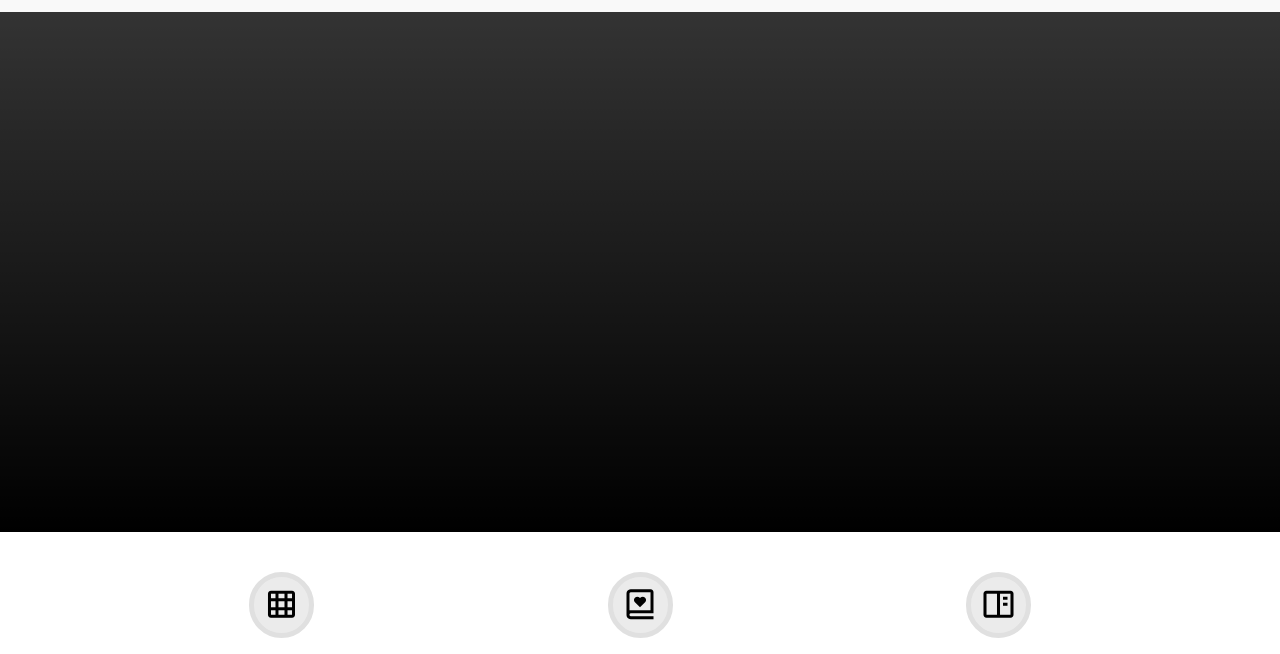
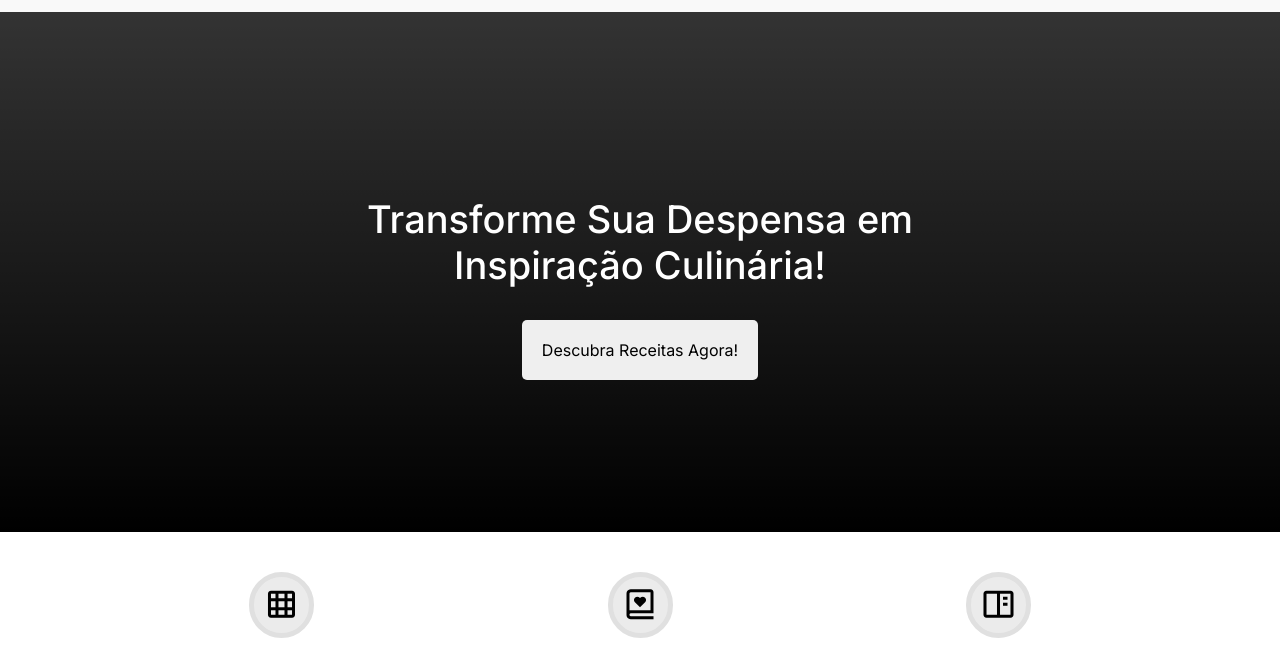
Before and after one commit to ericksntz/AW1-2023, a plain HTML site: page 4º Bimestre/Rostie/Página Inicial/index.html in a window 1280 px wide. Shown: the part 92-746 px from the top of the page. Drawn offline with nearby package versions, Linux system fonts and the light colour scheme.

Commit message:
Update homepage html.

```diff
--- a/4º Bimestre/Rostie/Página Inicial/index.html
+++ b/4º Bimestre/Rostie/Página Inicial/index.html
@@ -24,7 +24,10 @@
         </nav>
     </header>
     <div class="main-container">
-      <div class="content"></div>
+      <div class="content">
+        <h2 class="title-main"> Transforme Sua Despensa em<br> Inspiração Culinária!</h2>
+        <button type="button" class="btn-main"> Descubra Receitas Agora!</button>
+      </div>
       <div class="feature-container">
         <div class="feature-item">
           <div class="icon"><i class='bx bx-grid'></i></div>
```
